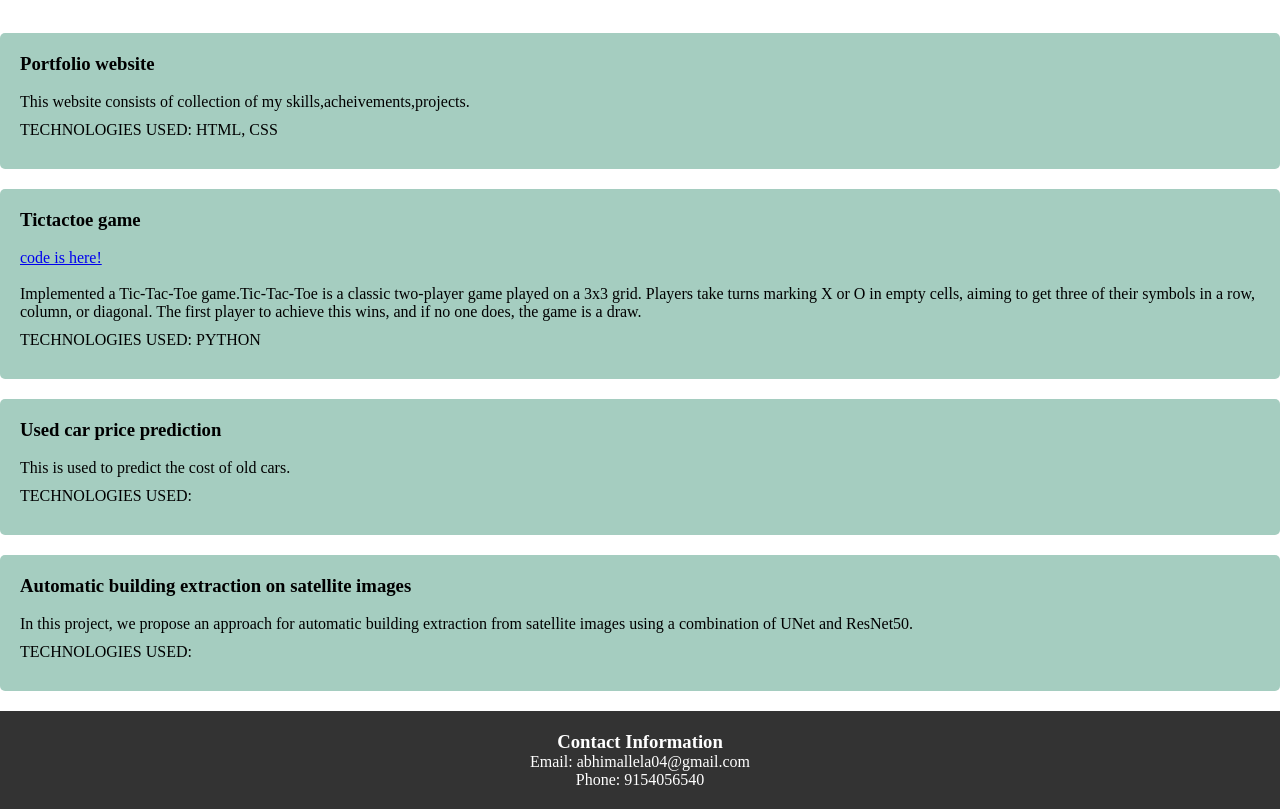
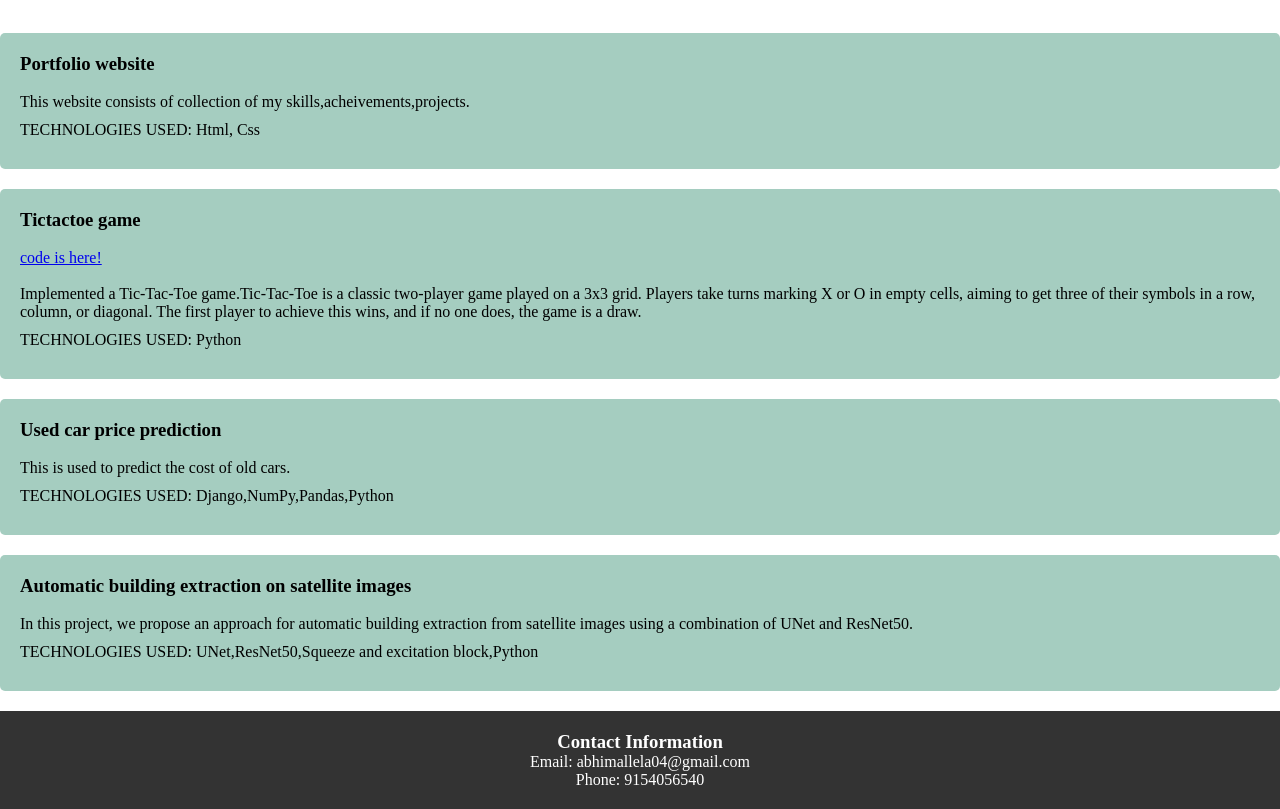
Before and after one commit to Abhimallela30/Portfolio, a plain HTML site: page index.html in a window 1280 px wide. Shown: the part 4460-5269 px from the top of the page. Drawn offline with Linux system fonts and the light colour scheme.

Commit message:
Update index.html

```diff
--- a/index.html
+++ b/index.html
@@ -157,7 +157,7 @@
       <h3>Portfolio website</h3>
       <br>
       <p>This website consists of collection of my skills,acheivements,projects. </p>
-      <p>TECHNOLOGIES USED: HTML, CSS</p>
+      <p>TECHNOLOGIES USED: Html, Css</p>
     </div>
 
     <div class="project-card">
@@ -167,14 +167,14 @@
       <br>
       <br>
       <p>Implemented a Tic-Tac-Toe game.Tic-Tac-Toe is a classic two-player game played on a 3x3 grid. Players take turns marking X or O in empty cells, aiming to get three of their symbols in a row, column, or diagonal. The first player to achieve this wins, and if no one does, the game is a draw.</p>
-      <p>TECHNOLOGIES USED: PYTHON</p>
+      <p>TECHNOLOGIES USED: Python</p>
     </div>
 
     <div class="project-card">
       <h3>Used car price prediction</h3>
       <br>
       <p>This is used to predict the cost of old cars.</p>
-      <p>TECHNOLOGIES USED:</p>
+      <p>TECHNOLOGIES USED: Django,NumPy,Pandas,Python</p>
     </div>
 
     <div class="project-card">
@@ -182,7 +182,7 @@
       <br>
       <p>
         In this project, we propose an approach for automatic building extraction from satellite images using a combination of UNet and ResNet50. </p>
-      <p>TECHNOLOGIES USED:</p>
+      <p>TECHNOLOGIES USED: UNet,ResNet50,Squeeze and excitation block,Python</p>
     </div>
   </section>
   <footer>
```
